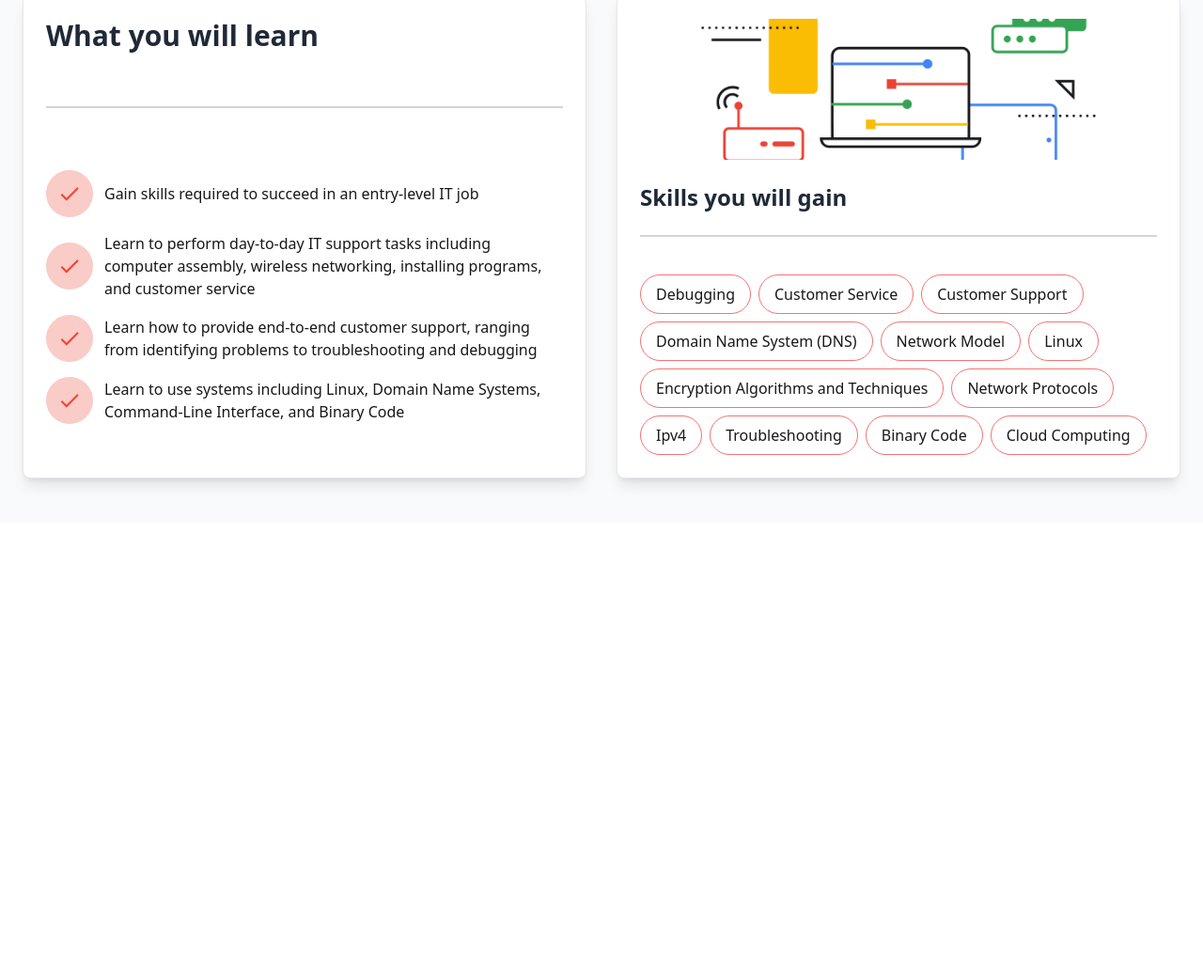
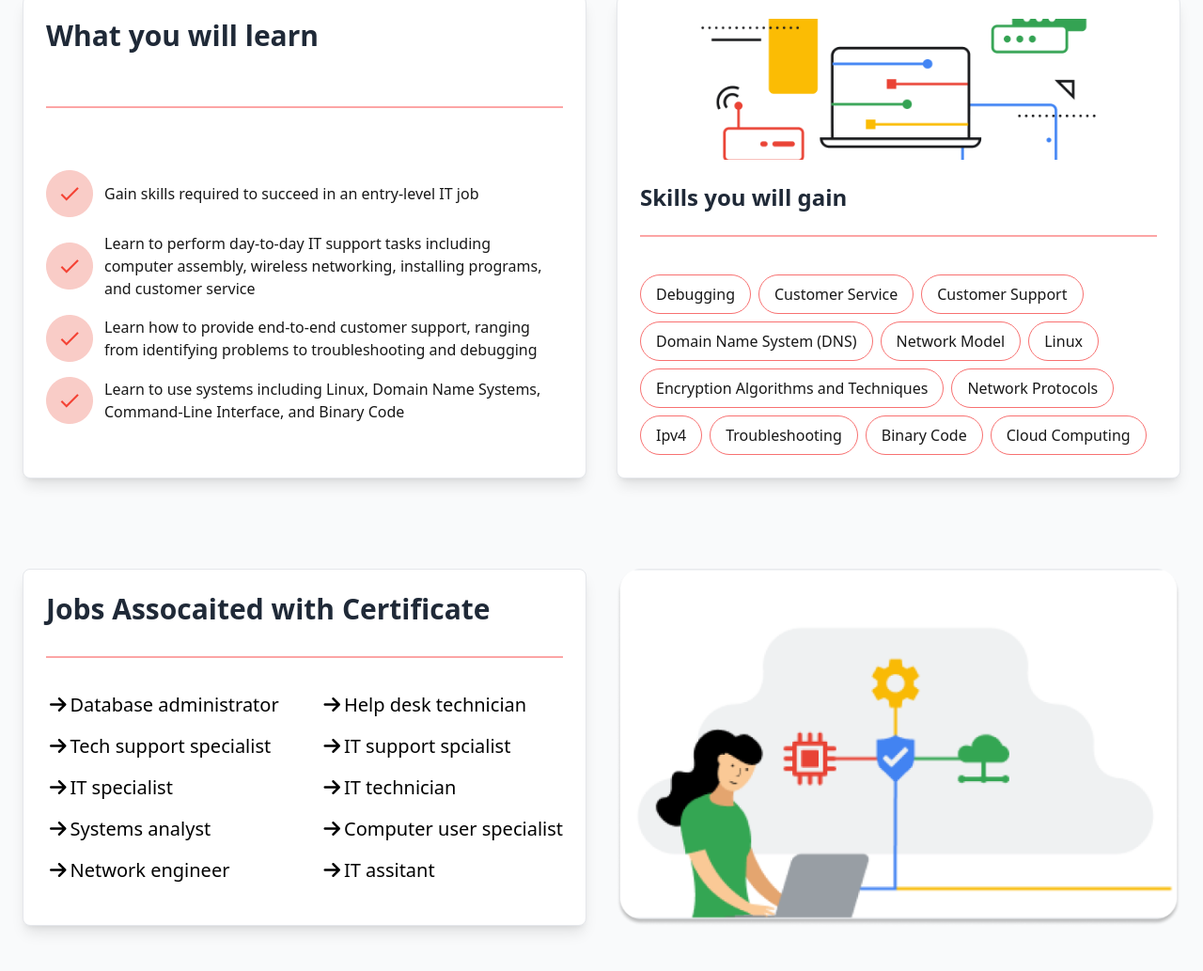
Before and after one commit to webdevmasud/Tailwind-, a website built with Vite: page index.html in a window 1280 px wide. Shown: the part 1307-2340 px from the top of the page at 94% size. Before the commit the page ends 1864 px from the top, so only its background shows below. Built offline with nearby package versions, Linux system fonts and the light colour scheme.

Commit message:
Certificate section

```diff
--- a/index.html
+++ b/index.html
@@ -5,6 +5,7 @@
   <meta name="viewport" content="width=device-width, initial-scale=1.0">
   <title>Tailwind Css</title>
   <link rel="stylesheet" href="css/main.css">
+  <link rel="stylesheet" href="https://cdnjs.cloudflare.com/ajax/libs/font-awesome/6.6.0/css/all.min.css">
 </head>
 <body>
   <header class="md:mx-14 md:py-4 py-2 px-2">
@@ -35,20 +36,21 @@
   <!-- Hero Section -->
 
   <section>
-    <!-- Hero Section-->
-    <div class="grid grid-cols-12 md:grid-cols-2 gap-8 max-w-screen-2xl mx-auto mt-6 ">
+    <!-- Hero Section -->
+    <div class="grid grid-cols-1 md:grid-cols-2 gap-8 max-w-screen-2xl mx-auto mt-6 px-6 sm:px-8">
 
       <!-- Left Side -->
       <div class="text-center md:text-left py-28">
+        <div class="text-2xl">
+          <p class="text-[#072125] mb-7">Discover <span class="text-[#F44335]">-</span> Interact <span class="text-[#F44335]">-</span> Engage</p>
+        </div>
 
-       <div class="text-2xl">
-         <p class="text-[#072125] mb-7">Discover <span class="text-[#F44335]">-</span> Interact <span class="text-[#F44335]">-</span> Engage </p>
-       </div>
         <!-- Heading -->
         <h1 class="text-4xl text-[#072125] sm:text-5xl md:text-7xl font-bold mb-4">
           Google <br>
           <span class="text-[#F44335] underline">IT Support</span><br> Certificate
         </h1>
+
         <!-- Paragraph -->
         <p class="text-lg text-[#072125] md:text-2xl font-light mb-6 mt-20">
           Discover the best content, news, and inspiration. Join us today and explore amazing things tailored
@@ -56,10 +58,10 @@
         </p>
 
         <!-- Numbers -->
-        <div class="grid grid-cols-2 sm:grid-cols-5 mb-8 mt-10">
+        <div class="grid grid-cols-2 sm:grid-cols-3 md:grid-cols-5 gap-6 mb-8 mt-10">
           <div class="text-2xl sm:text-3xl font-semibold">
             <p class="text-[#00FF84]">438</p>
-            <p class="text-sm text-[#2D3142]">Videos </p>
+            <p class="text-sm text-[#2D3142]">Videos</p>
           </div>
           <div class="text-2xl sm:text-3xl font-semibold">
             <p class="text-[#00FF84]">151</p>
@@ -71,11 +73,11 @@
           </div>
           <div class="text-2xl sm:text-3xl font-semibold">
             <p class="text-[#00FF84]">24</p>
-            <p class="text-sm text-[#2D3142]"> Exercises</p>
+            <p class="text-sm text-[#2D3142]">Exercises</p>
           </div>
           <div class="text-2xl sm:text-3xl font-semibold">
             <p class="text-[#00FF84]">4</p>
-           <p class="text-sm text-[#2D3142]">Assigments</p>
+            <p class="text-sm text-[#2D3142]">Assignments</p>
           </div>
         </div>
 
@@ -89,11 +91,12 @@
       </div>
 
       <!-- Right Side (Image) -->
-      <div class=" md:block">
-        <img src="img/hero.png" alt="Hero Image" class="w-full h-auto object-cover">
+      <div class="md:block">
+        <img src="img/hero.png" alt="Hero Image" class="w-full h-auto object-cover rounded-md">
       </div>
     </div>
   </section>
+
 
   <!-- 4 Column Section -->
 
@@ -126,6 +129,7 @@
   </section>
 
     <!-- skill Section -->
+
     <section class="py-12 px-6 bg-gray-50  ">
       <div class="max-w-screen-2xl mx-auto grid grid-cols-1 md:grid-cols-2 gap-8">
 
@@ -134,7 +138,7 @@
           <h2 class="text-3xl font-bold text-gray-800">What you will learn</h2>
 
           <!-- 2nd Column: Horizontal Line -->
-          <hr class="border-t-2 border-gray-300 mb-2">
+          <hr class="border-t-2 border-red-300 mb-2">
 
           <ul class="space-y-4">
             <li class="flex items-center space-x-3">
@@ -166,7 +170,7 @@
           <!-- 2nd Column: Heading -->
           <h2 class="text-2xl font-semibold text-gray-800">Skills you will gain </h2>
 
-          <hr class="border-t-2 border-gray-300 mb-4">
+          <hr class="border-t-2 border-red-300 mb-4">
 
           <!-- 4th Column: Tags -->
           <div class="flex flex-wrap gap-2">
@@ -184,10 +188,42 @@
             <span class="border border-red-400 rounded-full px-4 py-2 text-[#181818] cursor-pointer hover:bg-red-300 hover:text-white transition hover:scale-105 delay-75">Cloud Computing</span>
           </div>
         </div>
-
       </div>
     </section>
 
+    <!-- Certificate Section  -->
 
+    <section class="py-12 px-6 bg-gray-50  ">
+      <div class="max-w-screen-2xl mx-auto grid grid-cols-1 md:grid-cols-2 gap-8">
+
+        <!-- Left Side -->
+        <div class="grid grid-cols-1 gap-6 border rounded-lg shadow-lg p-6 bg-white">
+          <h3 class="text-3xl font-bold text-gray-800">Jobs Assocaited with Certificate </h3>
+
+          <!-- Horizontal Line -->
+          <hr class="border-t-2 border-red-300">
+
+          <div class="flex items-center justify-between">
+            <div class="text-xl">
+              <p><i class="fa-solid fa-arrow-right px-1 mb-5"></i>Database administrator</p>
+              <p><i class="fa-solid fa-arrow-right px-1 mb-5"></i>Tech support specialist</p>
+              <p><i class="fa-solid fa-arrow-right px-1 mb-5"></i>IT specialist</p>
+              <p><i class="fa-solid fa-arrow-right px-1 mb-5"></i>Systems analyst</p>
+              <p><i class="fa-solid fa-arrow-right px-1 mb-5"></i>Network engineer</p>
+            </div>
+            <div class="text-xl">
+              <p><i class="fa-solid fa-arrow-right px-1 mb-5"></i>Help desk technician</p>
+              <p><i class="fa-solid fa-arrow-right px-1 mb-5"></i>IT support spcialist</p>
+              <p><i class="fa-solid fa-arrow-right px-1 mb-5"></i>IT technician</p>
+              <p><i class="fa-solid fa-arrow-right px-1 mb-5"></i>Computer user specialist</p>
+              <p><i class="fa-solid fa-arrow-right px-1 mb-5"></i>IT assitant </p>
+            </div>
+          </div>
+        </div>
+        <!-- Right Image -->
+        <div class="grid grid-cols-1 gap-6">
+          <img src="img/IT Support 1.png" alt="" class=" w-full h-auto">
+        </div>
+      </section>
 </body>
 </html>
```
Also changed, not shown: img/“.png (added). Lines whose indentation alone changed are shown as unchanged.
